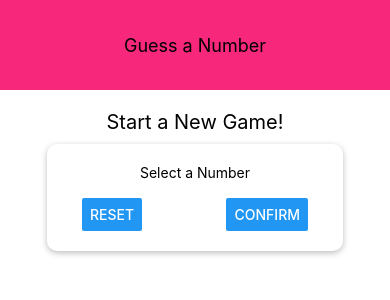
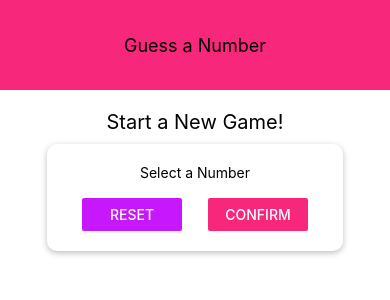
Before and after one commit to skin93/guess-a-number, a React Native app: screen / in a window 390 px wide. Shown: the top 300 px of the page. Built offline with nearby package versions, Linux system fonts and the light colour scheme.

Commit message:
Add BaseCard UI component & colors constants

```diff
--- /dev/null
+++ b/components/UI/BaseCard.js
@@ -0,0 +1,21 @@
+import React from 'react'
+import { StyleSheet, View } from 'react-native'
+
+const BaseCard = ({ children, style }) => {
+  return <View style={{ ...styles.card, ...style }}>{children}</View>
+}
+
+export default BaseCard
+
+const styles = StyleSheet.create({
+  card: {
+    shadowColor: 'black',
+    shadowOffset: { width: 0, height: 2 },
+    shadowRadius: 6,
+    shadowOpacity: 0.26,
+    elevation: 8,
+    backgroundColor: 'white',
+    padding: 20,
+    borderRadius: 10,
+  },
+})
--- a/components/layout/TheHeader.js
+++ b/components/layout/TheHeader.js
@@ -1,5 +1,6 @@
 import React from 'react'
 import { StyleSheet, Text, View } from 'react-native'
+import colors from '../../constants/colors'
 
 const TheHeader = ({ title }) => {
   return (
@@ -16,7 +17,7 @@ const styles = StyleSheet.create({
     width: '100%',
     height: 90,
     paddingTop: 0,
-    backgroundColor: '#f7287b',
+    backgroundColor: colors.primary,
     alignItems: 'center',
     justifyContent: 'center',
   },
--- /dev/null
+++ b/constants/colors.js
@@ -0,0 +1,4 @@
+export default {
+  primary: '#f7287b',
+  accent: '#c717fc',
+}
--- a/screens/StartGameScreen.js
+++ b/screens/StartGameScreen.js
@@ -1,18 +1,25 @@
 import React from 'react'
 import { Button, StyleSheet, Text, TextInput, View } from 'react-native'
+
+import BaseCard from '../components/UI/BaseCard'
+import colors from '../constants/colors'
 
 const StartGameScreen = () => {
   return (
     <View style={styles.screen}>
       <Text style={styles.title}>Start a New Game!</Text>
-      <View style={styles.inputContainer}>
+      <BaseCard style={styles.inputContainer}>
         <Text>Select a Number</Text>
         <TextInput />
         <View style={styles.buttonContainer}>
-          <Button title='Reset' onPress={() => {}} />
-          <Button title='Confirm' onPress={() => {}} />
+          <View style={styles.button}>
+            <Button title='Reset' onPress={() => {}} color={colors.accent} />
+          </View>
+          <View style={styles.button}>
+            <Button title='Confirm' onPress={() => {}} color={colors.primary} />
+          </View>
         </View>
-      </View>
+      </BaseCard>
     </View>
   )
 }
@@ -33,14 +40,6 @@ const styles = StyleSheet.create({
     width: 300,
     maxWidth: '80%',
     alignItems: 'center',
-    shadowColor: 'black',
-    shadowOffset: { width: 0, height: 2 },
-    shadowRadius: 6,
-    shadowOpacity: 0.26,
-    elevation: 8,
-    backgroundColor: 'white',
-    padding: 20,
-    borderRadius: 10,
   },
   buttonContainer: {
     flexDirection: 'row',
@@ -48,4 +47,7 @@ const styles = StyleSheet.create({
     justifyContent: 'space-between',
     paddingHorizontal: 15,
   },
+  button: {
+    width: 100,
+  },
 })
```
